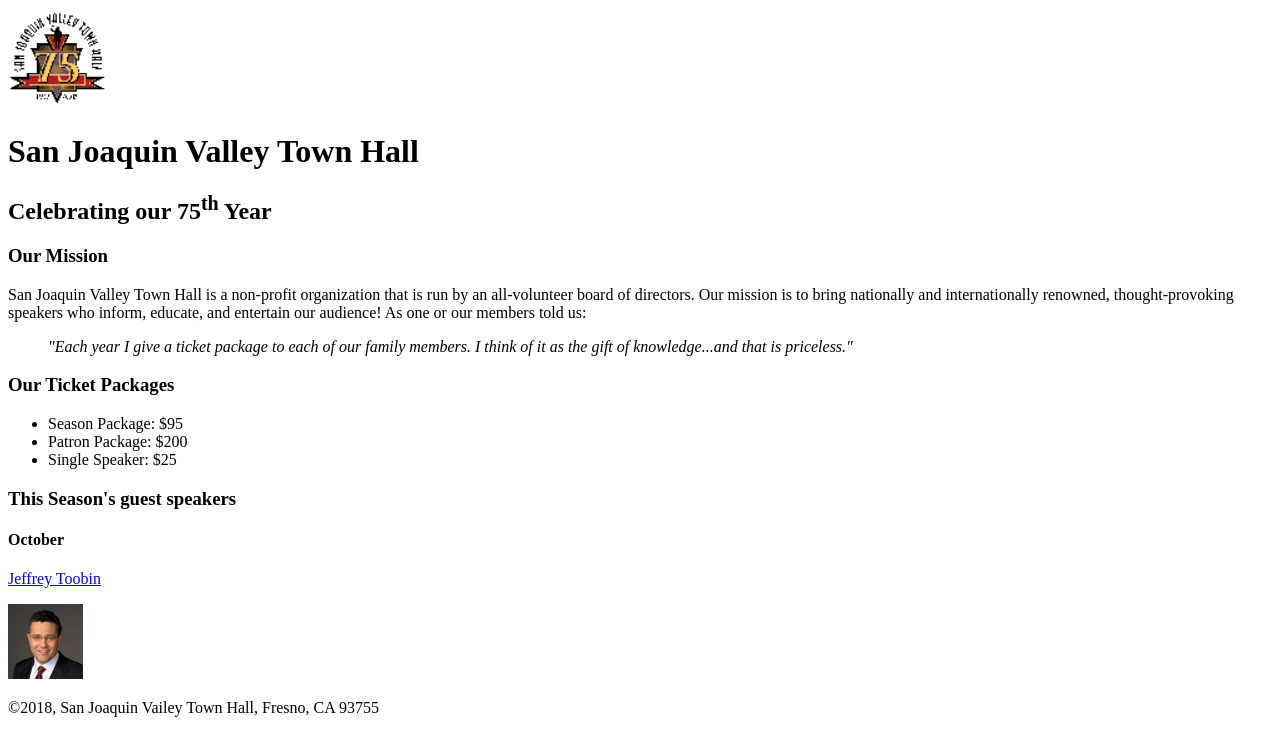
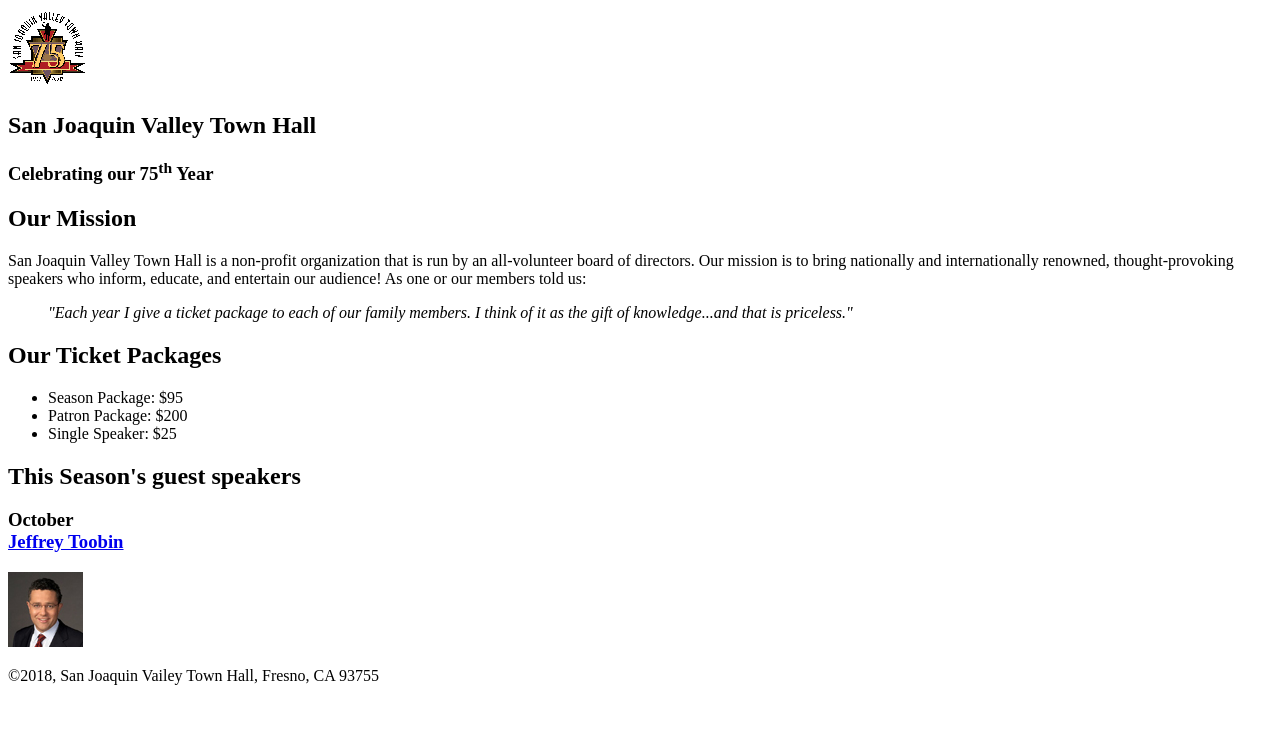
Before and after one commit to TuyetMuaHa/fe18-html-css, a plain HTML site: page ch03/Exercise3-1/town_hall_1/index.html in a window 1280 px wide. Drawn offline with Linux system fonts and the light colour scheme.

Commit message:
nop bai bai exercise3-1

```diff
--- a/ch03/Exercise3-1/town_hall_1/index.html
+++ b/ch03/Exercise3-1/town_hall_1/index.html
@@ -8,17 +8,12 @@
 
   <body>
     <header>
-      <img
-        src="./images/town_hall_logo.gif"
-        alt="logo"
-        height="100"
-        width="100"
-      />
-      <h1>San Joaquin Valley Town Hall</h1>
-      <h2>Celebrating our 75<sup>th</sup> Year</h2>
+      <img src="./images/town_hall_logo.gif" alt="logo" height="80px" />
+      <h2>San Joaquin Valley Town Hall</h2>
+      <h3>Celebrating our 75<sup>th</sup> Year</h3>
     </header>
     <section>
-      <h3>Our Mission</h3>
+      <h2>Our Mission</h2>
       <p>
         San Joaquin Valley Town Hall is a non-profit organization that is run by
         an all-volunteer board of directors. Our mission is to bring nationally
@@ -26,21 +21,22 @@
         educate, and entertain our audience! As one or our members told us:
       </p>
       <blockquote>
-        <i>
-          "Each year I give a ticket package to each of our family members. I
-          think of it as the gift of knowledge...and that is priceless."
-        </i>
+        <i
+          >&quot;Each year I give a ticket package to each of our family
+          members. I think of it as the gift of knowledge...and that is
+          priceless.&quot;</i
+        >
       </blockquote>
-      <h3>Our Ticket Packages</h3>
+      <h2>Our Ticket Packages</h2>
       <ul>
-        <li>Season Package: $95</li>
-        <li>Patron Package: $200</li>
-        <li>Single Speaker: $25</li>
+        <li>Season Package: &dollar;95</li>
+        <li>Patron Package: &dollar;200</li>
+        <li>Single Speaker: &dollar;25</li>
       </ul>
-      <h3>This Season's guest speakers</h3>
-      <h4>October</h4>
-      <p><a href="./speakers/toobin.html">Jeffrey Toobin</a></p>
-      <img src="./images/toobin75.jpg" alt="Toobin avatar"/>
+      <h1>This Season's guest speakers</h1>
+      <h3>October <br /><a href="./speakers/toobin.html">Jeffrey Toobin</a></h3>
+
+      <img src="./images/toobin75.jpg" alt="toobin75" width="75" height="75" />
     </section>
     <footer>
       <p>&copy;2018, San Joaquin Vailey Town Hall, Fresno, CA 93755</p>
```
